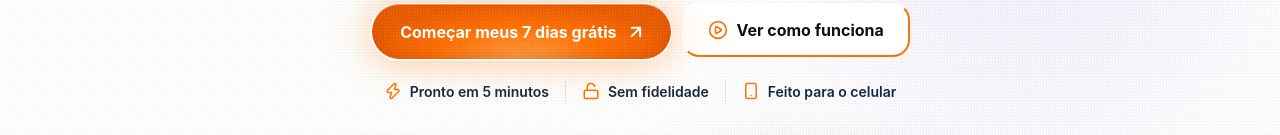
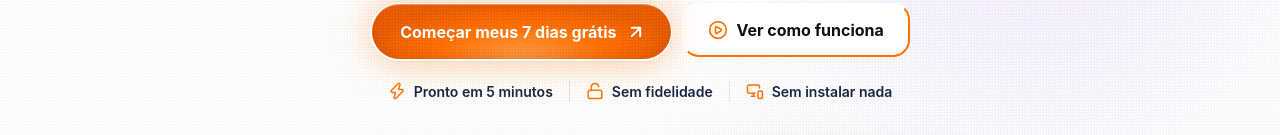
Before and after one commit to viniciusalvesmkt2023-glitch/AGENDAFACIL, a Next.js app: page / in a window 1280 px wide. Shown: the part 467-602 px from the top of the page. Built offline with nearby package versions, Linux system fonts and the light colour scheme.

Commit message:
Vantagens do topo: "Sem instalar nada" no lugar de "Feito para o celular"
Co-Authored-By: Claude Opus 5.5 <noreply@anthropic.com>
Claude-Session: https://claude.ai/code/session_01LhL6zctJbgCDUPhD952cyT

```diff
--- a/src/app/page.tsx
+++ b/src/app/page.tsx
@@ -9,7 +9,7 @@ import {
   Palette,
   Pencil,
   RefreshCw,
-  Smartphone,
+  MonitorSmartphone,
   Zap,
 } from "lucide-react";
 import { RevealOnScroll } from "@/components/landing/reveal";
@@ -128,7 +128,7 @@ export default async function Home({ searchParams }: { searchParams: Promise<{ c
           <div className="lp-perks">
             <span><Zap className="i" /> Pronto em 5 minutos</span>
             <span><LockOpen className="i" /> Sem fidelidade</span>
-            <span><Smartphone className="i" /> Feito para o celular</span>
+            <span><MonitorSmartphone className="i" /> Sem instalar nada</span>
           </div>
 
           <HeroDemo />
```
